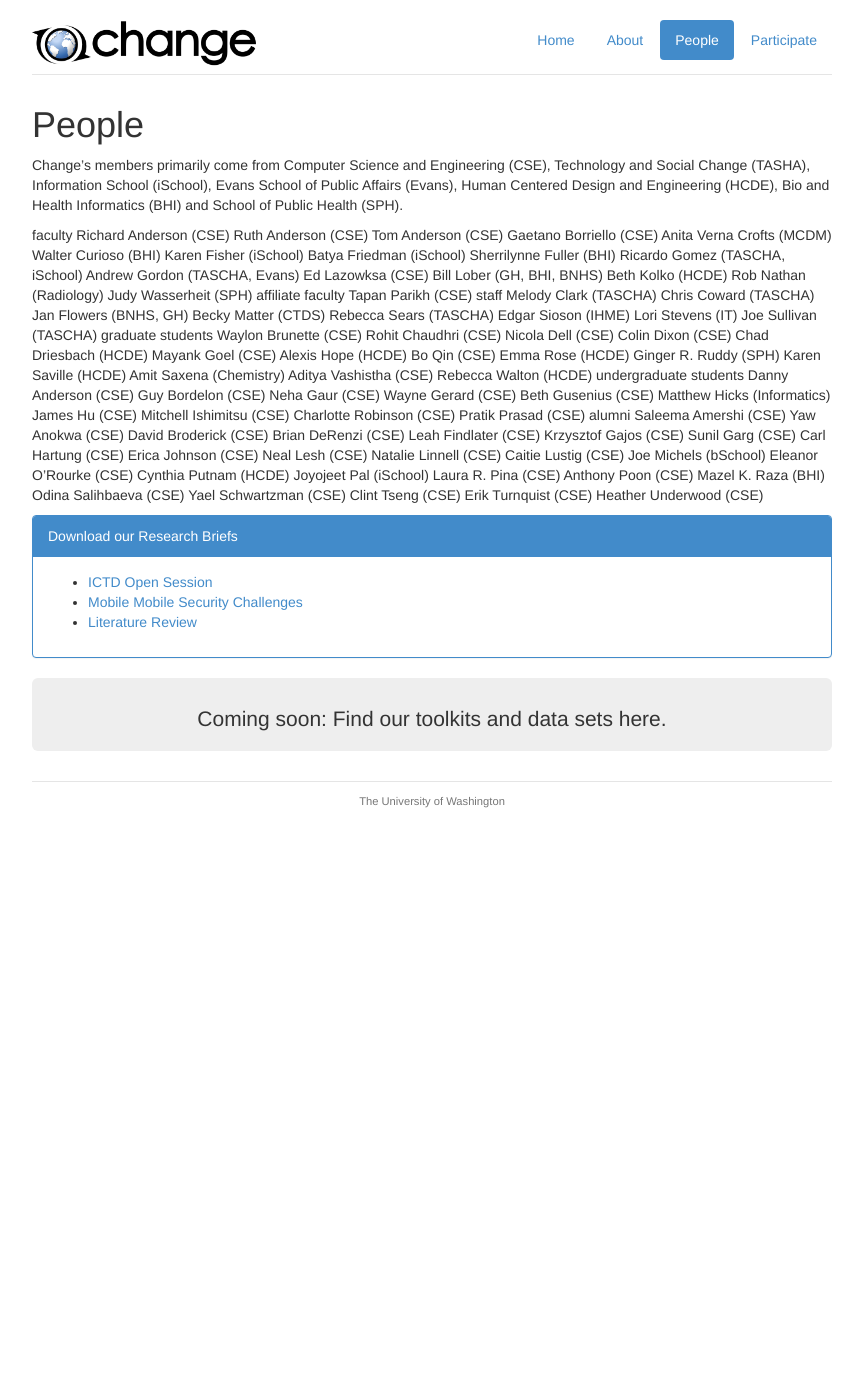
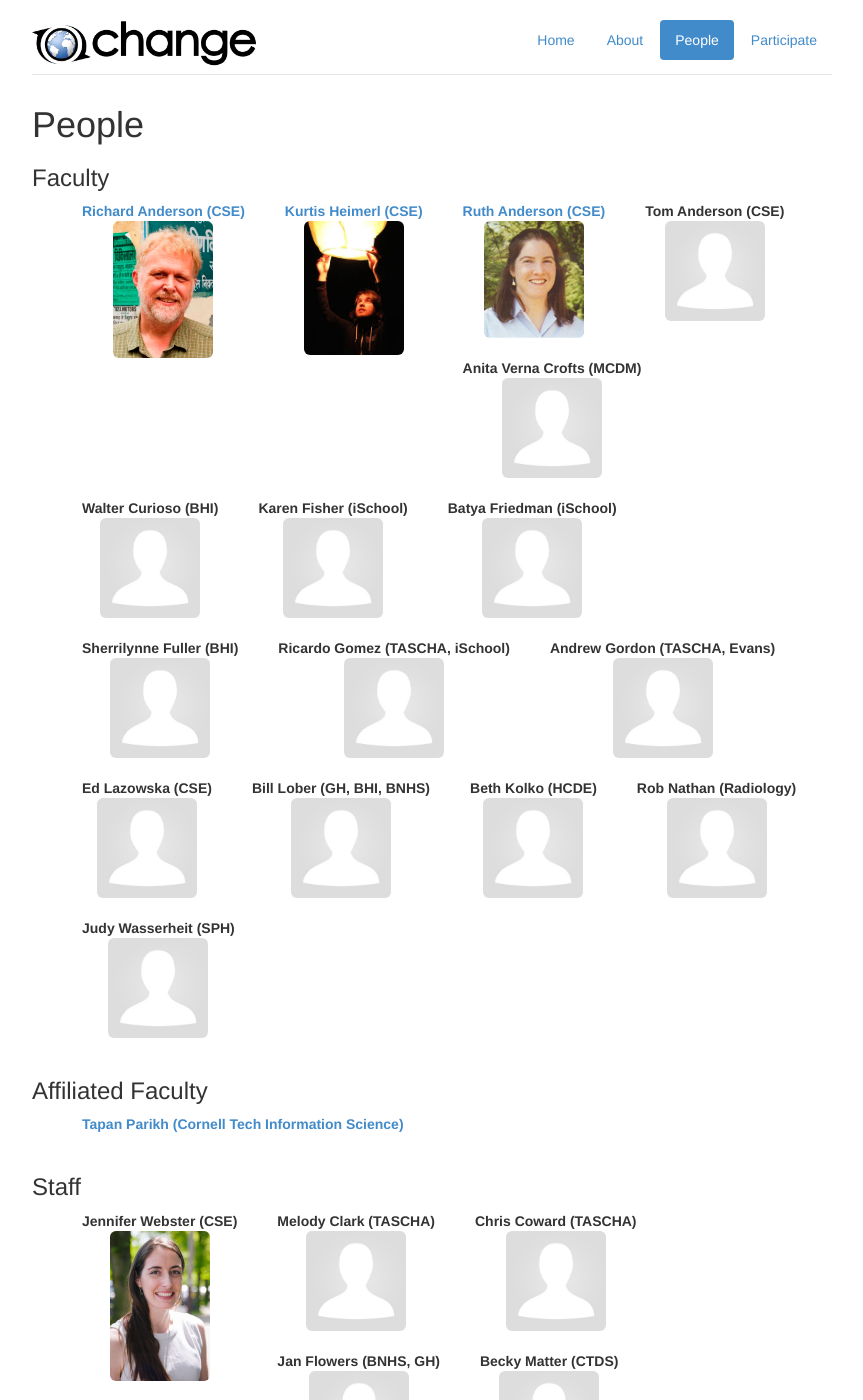
Before and after one commit to uw-ictd/change-website, a Jekyll site: the page built from people.md, in a window 1280 px wide and 1400 px high. Shown: the whole window, without its empty margins (208-1071 px from the left). Built offline with Jekyll 4.4.1, drawn with Linux system fonts in a browser that asks for light colours; some of the changed text lies outside the part shown.

Commit message:
Convert old people page to yaml

```diff
--- a/people.md
+++ b/people.md
@@ -3,34 +3,111 @@ layout: default
 title: People
 ---
 
-Change’s members primarily come from Computer Science and Engineering (CSE), Technology and Social Change (TASHA), Information School (iSchool), Evans School of Public Affairs (Evans), Human Centered Design and Engineering (HCDE), Bio and Health Informatics (BHI) and School of Public Health (SPH).
-
-faculty
-Richard Anderson (CSE) Ruth Anderson (CSE) Tom Anderson (CSE) Gaetano Borriello (CSE) Anita Verna Crofts (MCDM) Walter Curioso (BHI) Karen Fisher (iSchool) Batya Friedman (iSchool) Sherrilynne Fuller (BHI) Ricardo Gomez (TASCHA, iSchool) Andrew Gordon (TASCHA, Evans) Ed Lazowksa (CSE) Bill Lober (GH, BHI, BNHS) Beth Kolko (HCDE) Rob Nathan (Radiology) Judy Wasserheit (SPH)
-affiliate faculty
-Tapan Parikh (CSE)
-staff
-Melody Clark (TASCHA) Chris Coward (TASCHA) Jan Flowers (BNHS, GH) Becky Matter (CTDS) Rebecca Sears (TASCHA) Edgar Sioson (IHME) Lori Stevens (IT) Joe Sullivan (TASCHA)
-graduate students
-Waylon Brunette (CSE) Rohit Chaudhri (CSE) Nicola Dell (CSE) Colin Dixon (CSE) Chad Driesbach (HCDE) Mayank Goel (CSE) Alexis Hope (HCDE) Bo Qin (CSE) Emma Rose (HCDE) Ginger R. Ruddy (SPH) Karen Saville (HCDE) Amit Saxena (Chemistry) Aditya Vashistha (CSE) Rebecca Walton (HCDE)
-undergraduate students
-Danny Anderson (CSE) Guy Bordelon (CSE) Neha Gaur (CSE) Wayne Gerard (CSE) Beth Gusenius (CSE) Matthew Hicks (Informatics) James Hu (CSE) Mitchell Ishimitsu (CSE) Charlotte Robinson (CSE) Pratik Prasad (CSE)
-alumni
-Saleema Amershi (CSE) Yaw Anokwa (CSE) David Broderick (CSE) Brian DeRenzi (CSE) Leah Findlater (CSE) Krzysztof Gajos (CSE) Sunil Garg (CSE) Carl Hartung (CSE) Erica Johnson (CSE) Neal Lesh (CSE) Natalie Linnell (CSE) Caitie Lustig (CSE) Joe Michels (bSchool) Eleanor O’Rourke (CSE) Cynthia Putnam (HCDE) Joyojeet Pal (iSchool) Laura R. Pina (CSE) Anthony Poon (CSE) Mazel K. Raza (BHI) Odina Salihbaeva (CSE) Yael Schwartzman (CSE) Clint Tseng (CSE) Erik Turnquist (CSE) Heather Underwood (CSE)
-
-
-<div class="panel panel-primary">
-	<div class="panel-heading">Download our Research Briefs</div>
-	<div class="panel-body">
-		<ul>
-			<li><a href="docs/ICTD_Open_Session_Research_Brief_Aug2016.pdf">ICTD Open Session</a></li>
-			<li><a href="docs/Mobile_Money_Security_Research_Brief_Aug2016.pdf">Mobile Mobile Security Challenges</a></li>
-			<li><a href="docs/Literature_Survey_Research_Brief_Aug2016.pdf">Literature Review</a></li>
-		</ul>
-	</div>
+<h3>Faculty</h3>
+<div style="padding-left:30px;">
+	{% for role in site.data.people.faculty %}
+		{% assign person = role[1] %}
+		<dt class="person">
+		  {% if person.webpage %}
+		  <a href="{{ person.webpage |escape }}">
+		  {% endif %}
+			{{ person.display_name }}
+            {% if person.affiliation %}({{ person.affiliation }}){% endif %}
+		  {% if person.webpage %}
+		  </a>
+		  {% endif %}
+		  <br />
+		  {% if person.img %}
+			<img src="img/{{ person.img }}" alt="{{ person.display_name }}" class="img-rounded" width="100">
+		  {% else %}
+			<img src="img/profile_blank.jpg" alt="{{ person.display_name }}" class="img-rounded" width="100">
+		  {% endif %}
+		</dt>
+	{% endfor %}
 </div>
 
-<div class="jumbotron">
-Coming soon:
-Find our toolkits and data sets here.
+<br style="clear:both">
+
+<h3>Affiliated Faculty</h3>
+<div style="padding-left:30px;">
+{% for role in site.data.people.affiliated_faculty %}
+      <dt class="person">
+	      {% assign person = role[1] %}
+	  {% if person.webpage %}
+	      <a href="{{ person.webpage |escape }}">
+	  {% endif %}
+	  {{ person.display_name }}
+      {% if person.affiliation %}({{ person.affiliation }}){% endif %}
+	  {% if person.webpage %}
+	      </a>
+	  {% endif %}
+	  <br />
+      </dt>
+{% endfor %}
 </div>
+
+<br style="clear:both">
+
+<h3>Staff</h3>
+<div style="padding-left:30px;">
+	{% for role in site.data.people.staff %}
+		{% assign person = role[1] %}
+		<dt class="person">
+		  {% if person.webpage %}
+		  <a href="{{ person.webpage |escape }}">
+		  {% endif %}
+			{{ person.display_name }}
+            {% if person.affiliation %}({{ person.affiliation }}){% endif %}
+		  {% if person.webpage %}
+		  </a>
+		  {% endif %}
+		  <br />
+		  {% if person.img %}
+			<img src="img/{{ person.img }}" alt="{{ person.display_name }}" class="img-rounded" width="100">
+		  {% else %}
+			<img src="img/profile_blank.jpg" alt="{{ person.display_name }}" class="img-rounded" width="100">
+		  {% endif %}
+		</dt>
+	{% endfor %}
+</div>
+
+<br style="clear:both">
+
+<h3>Current Students, Researchers, and Community Members</h3>
+<div style="padding-left:30px;">
+{% for role in site.data.people.researchers %}
+      <dt class="person">
+	      {% assign person = role[1] %}
+	  {% if person.webpage %}
+	      <a href="{{ person.webpage |escape }}">
+	  {% endif %}
+	  {{ person.display_name }}
+      {% if person.affiliation %}({{ person.affiliation }}){% endif %}
+	  {% if person.webpage %}
+	      </a>
+	  {% endif %}
+	  <br />
+      </dt>
+{% endfor %}
+</div>
+
+<br style="clear:both">
+
+<h3>Alumni</h3>
+<div style="padding-left:30px;">
+{% for role in site.data.people.alumni %}
+      <dt class="person">
+	      {% assign person = role[1] %}
+	  {% if person.webpage %}
+	      <a href="{{ person.webpage |escape }}">
+	  {% endif %}
+	  {{ person.display_name }}
+      {% if person.affiliation %}({{ person.affiliation }}){% endif %}
+	  {% if person.webpage %}
+	      </a>
+	  {% endif %}
+      </dt>
+{% endfor %}
+</div>
+
+<br style="clear:both">
```
Also changed, not shown: _data/people.yml (+242 -86 lines).
